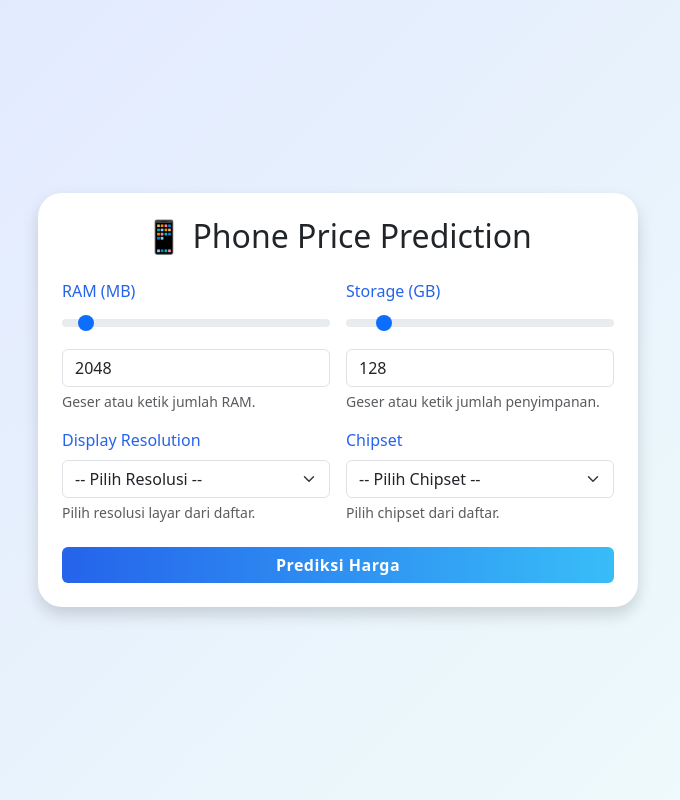
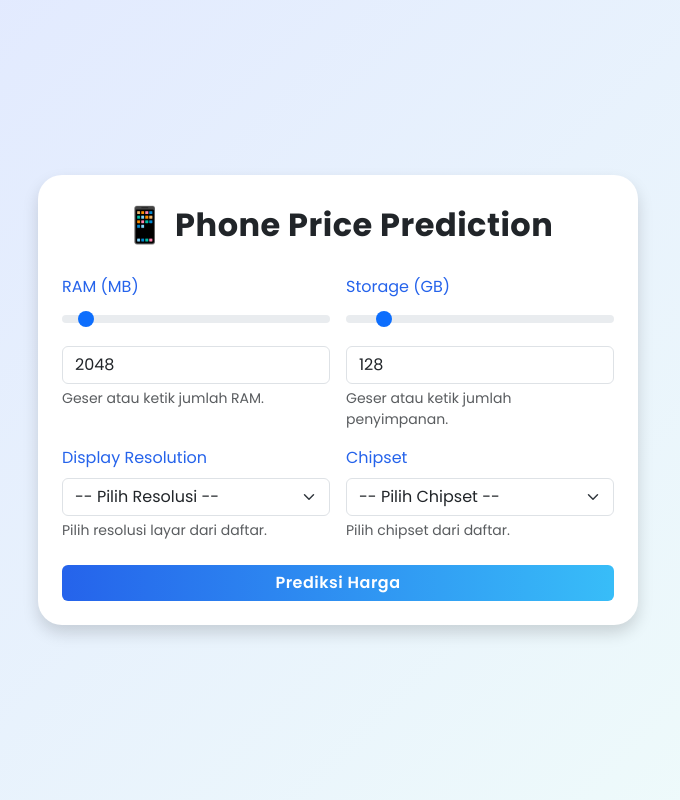
Before and after one commit to Viggofudail/mlops-phone-price, a FastAPI app: page / in a window 1280 px wide. Shown: the whole page, without its empty margins (302-982 px from the left). Run offline with FastAPI, Linux system fonts and the light colour scheme; parts of the project's set-up code (start-up, migrations or seed data) failed here and were passed over.

Commit message:
Refactor header layout and enhance styling; add dynamic form handling script

```diff
--- a/templates/index.html
+++ b/templates/index.html
@@ -6,11 +6,15 @@
   <title>Phone Price Predictor</title>
   <link href="https://cdn.jsdelivr.net/npm/bootstrap@5.3.3/dist/css/bootstrap.min.css" rel="stylesheet" />
   <link rel="stylesheet" href="{{ url_for('static', path='style.css') }}">
+  <link href="https://fonts.googleapis.com/css2?family=Poppins:wght@400;600;700&display=swap" rel="stylesheet">
 </head>
 <body>
 <div class="container d-flex justify-content-center align-items-center" style="min-height: 100vh;">
   <div class="card shadow p-4 mx-2" style="max-width: 600px; width: 100%; box-sizing: border-box;">
-    <h2 class="mb-4 text-center">📱 Phone Price Prediction</h2>
+    <div class="custom-header mb-4">
+      <span class="icon">📱</span>
+      <span>Phone Price Prediction</span>
+    </div>
     <form method="post">
       <div class="row g-3">
         <div class="col-12 col-md-6">
@@ -54,7 +58,7 @@
       </div>
     </form>
     {% if prediction %}
-    <div class="alert alert-success mt-4 text-center">
+    <div class="alert alert-success mt-4 text-center fs-5">
       <strong>Prediksi:</strong>
       <span class="badge bg-success fs-5">{{ prediction }}</span><br>
       <strong>Akurasi Model:</strong> {{ accuracy }}%
@@ -66,21 +70,6 @@
     {% endif %}
   </div>
 </div>
-<script>
-  const ramRange = document.getElementById("ramRange");
-  const ramInput = document.getElementById("ramInput");
-  ramRange.addEventListener("input", () => ramInput.value = ramRange.value);
-  ramInput.addEventListener("input", () => ramRange.value = ramInput.value);
-
-  const storageRange = document.getElementById("storageRange");
-  const storageInput = document.getElementById("storageInput");
-  storageRange.addEventListener("input", () => storageInput.value = storageRange.value);
-  storageInput.addEventListener("input", () => storageRange.value = storageInput.value);
-
-  document.querySelector("form").addEventListener("submit", function() {
-    document.getElementById("submitBtn").disabled = true;
-    document.getElementById("loadingSpinner").classList.remove("d-none");
-  });
-</script>
+<script src="{{ url_for('static', path='script.js') }}"></script>
 </body>
 </html>
--- /dev/null
+++ b/templates/static/script.js
@@ -0,0 +1,14 @@
+const ramRange = document.getElementById("ramRange");
+const ramInput = document.getElementById("ramInput");
+ramRange.addEventListener("input", () => ramInput.value = ramRange.value);
+ramInput.addEventListener("input", () => ramRange.value = ramInput.value);
+
+const storageRange = document.getElementById("storageRange");
+const storageInput = document.getElementById("storageInput");
+storageRange.addEventListener("input", () => storageInput.value = storageRange.value);
+storageInput.addEventListener("input", () => storageRange.value = storageInput.value);
+
+document.querySelector("form").addEventListener("submit", function() {
+  document.getElementById("submitBtn").disabled = true;
+  document.getElementById("loadingSpinner").classList.remove("d-none");
+});
--- a/templates/static/style.css
+++ b/templates/static/style.css
@@ -1,6 +1,7 @@
 body {
     background: linear-gradient(135deg, #e0e7ff 0%, #f0fdfa 100%) !important;
     min-height: 100vh;
+    font-family: 'Poppins', Arial, Helvetica, sans-serif !important;
   }
   .card {
     border-radius: 1.5rem;
@@ -40,3 +41,8 @@ body {
     color: #0369a1;
     border: none;
   }
+  .custom-header, h1, h2 {
+    font-family: 'Poppins', Arial, Helvetica, sans-serif;
+    font-weight: 700;
+    letter-spacing: 0.5px;
+  }
```
